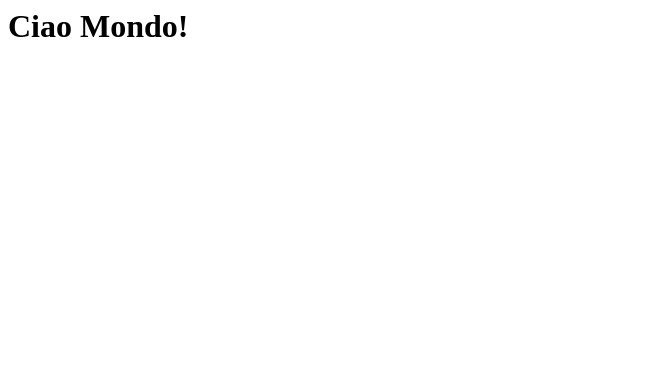
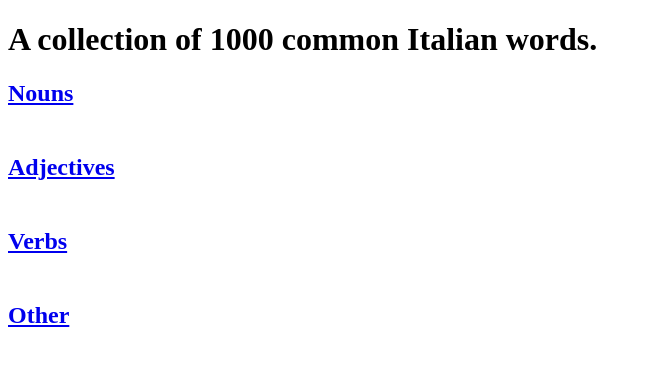
Before and after one commit to LucaBazzea/Italian-Words, a plain HTML site: page index.html in a window 1280 px wide. Shown: the whole page, without its empty margins (0-651 px from the left). Drawn offline with Linux system fonts and the light colour scheme.

Commit message:
Update to index.html

```diff
--- a/index.html
+++ b/index.html
@@ -1 +1,29 @@
-<h1>Ciao Mondo!</h1>
+<!DOCTYPE html>
+<html lang="en">
+    <head>
+        <meta charset="UTF-8">
+        <meta name="viewport" content="width=device-width, initial-scale=1.0">
+        <title>Common words Italian - English</title>
+    </head>
+    <body>
+
+        <h1>A collection of 1000 common Italian words.</h1>
+
+        <h2>
+            <a href="data/nouns.json">Nouns</a><br><br>
+        </h2>
+
+        <h2>
+            <a href="data/adjectives.json">Adjectives</a><br><br>
+        </h2>
+
+        <h2>
+            <a href="data/verbs.json">Verbs</a><br><br>
+        </h2>
+
+        <h2>
+            <a href="data/other.json">Other</a>
+        </h2>
+
+    </body>
+</html>
```
